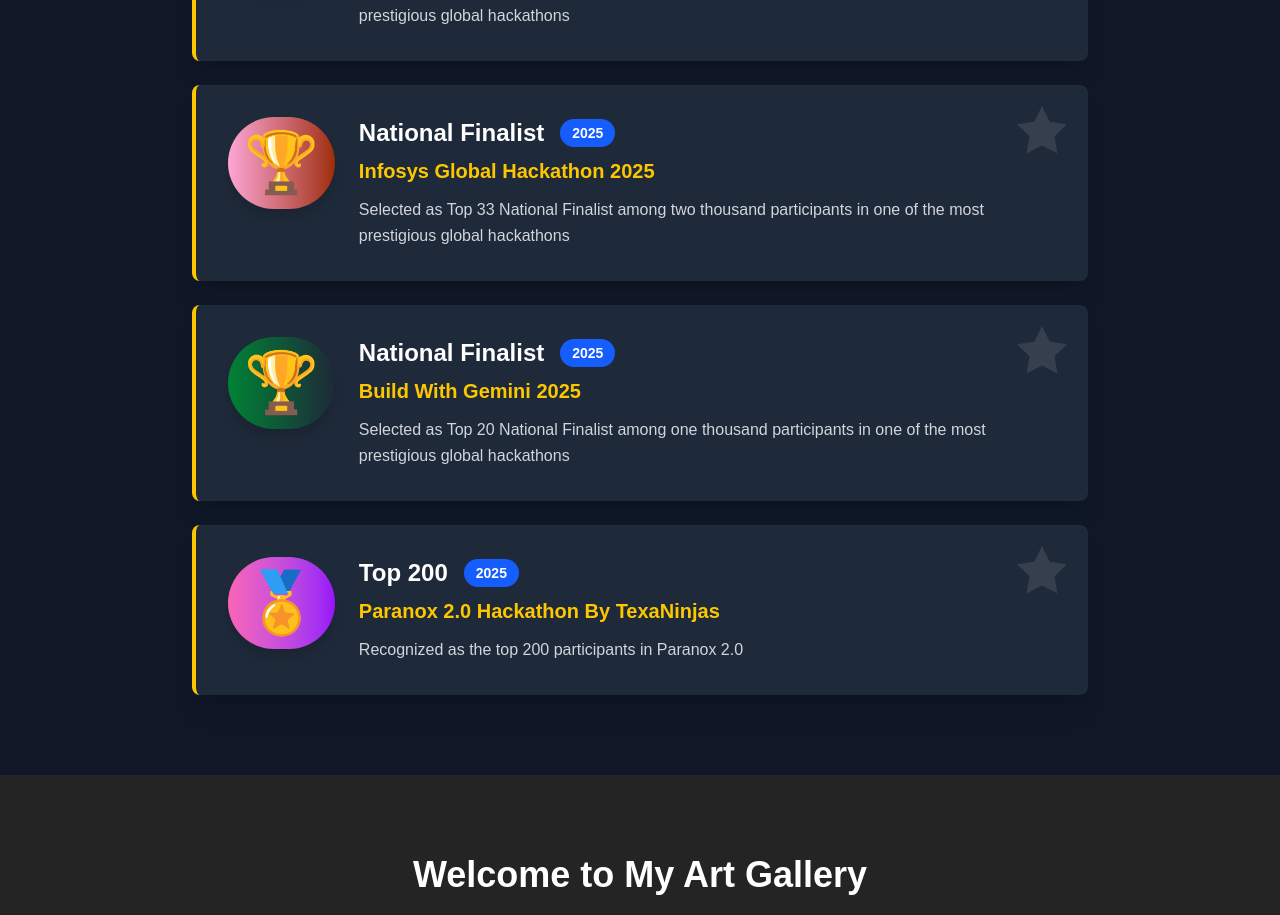
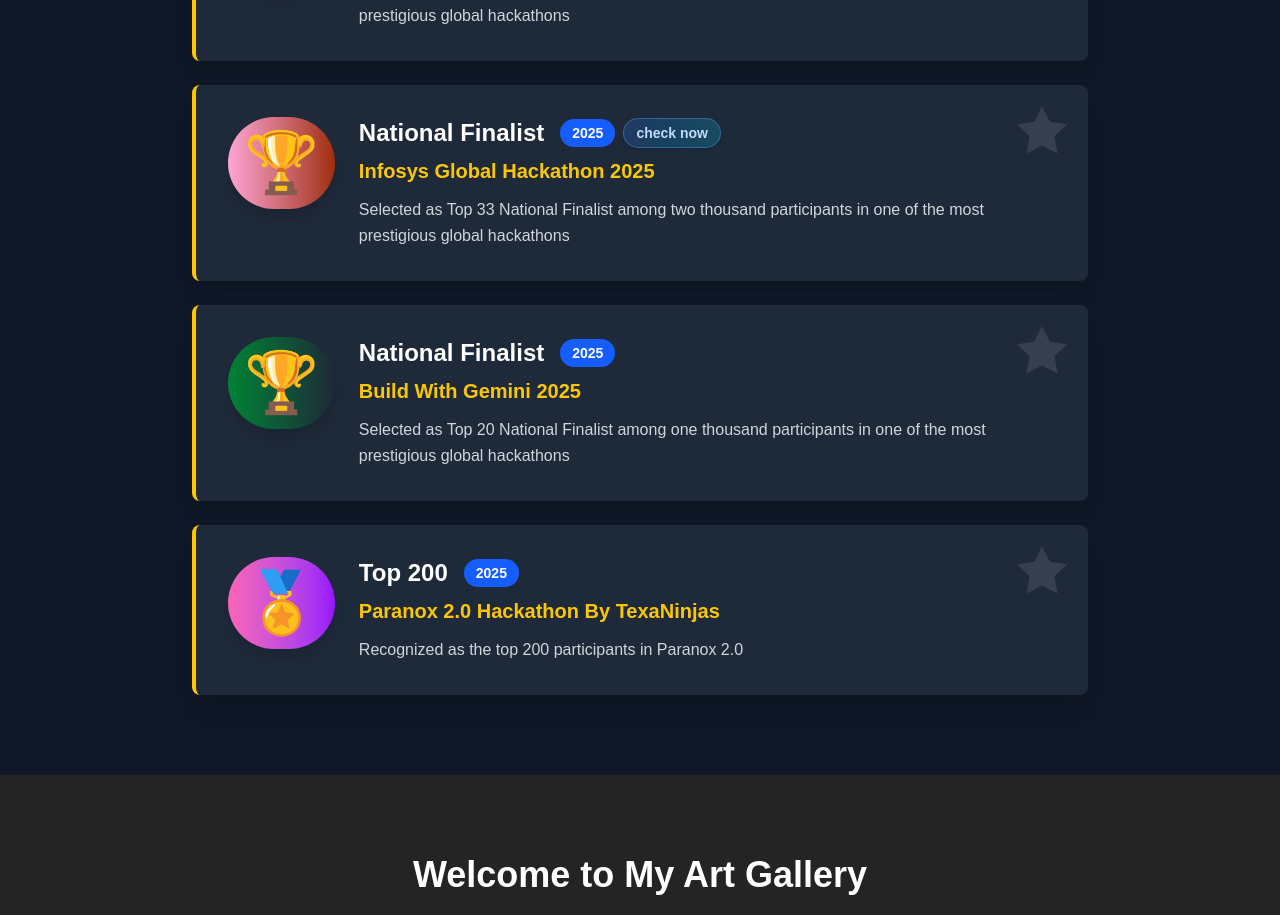
Before and after one commit to shriom17/my-portfolio, a React (Vite) app: page / in a window 1280 px wide. Shown: the part 3295-4210 px from the top of the page. Built offline with nearby package versions, Linux system fonts and the light colour scheme.

Commit message:
Addded verification links to the achievements in the App.tsx file for better credibility and reference.

```diff
--- a/src/App.tsx
+++ b/src/App.tsx
@@ -974,7 +974,8 @@
       description: "Selected as Top 33 National Finalist among two thousand participants in one of the most prestigious global hackathons",
       icon: "🏆",
       year: "2025",
-      color: "from-pink-300 to-orange-800"
+      color: "from-pink-300 to-orange-800",
+      link: "https://www.linkedin.com/posts/shrioma-pal-8176aa268_infosysglobalhackathon2025-techforgood-opportunitymatters-activity-7375095792597917696-Qkrp?utm_source=share&utm_medium=member_desktop&rcm=ACoAAEGZOhMBdXd1v4QClFCiTtpDkqXxlyqqvAs"
     },
     {
       title: "National Finalist",
```
